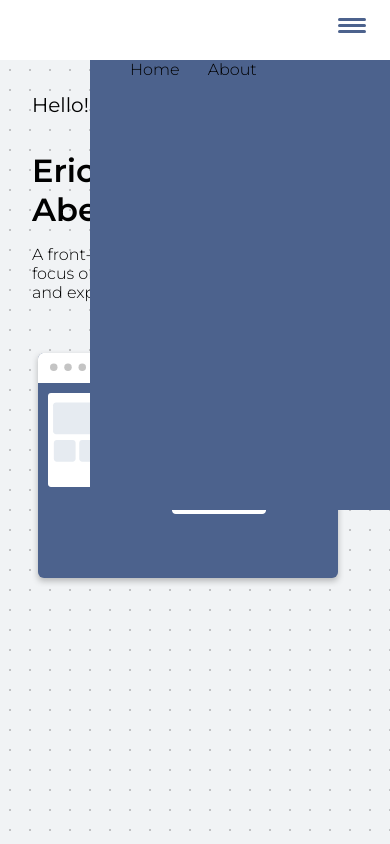
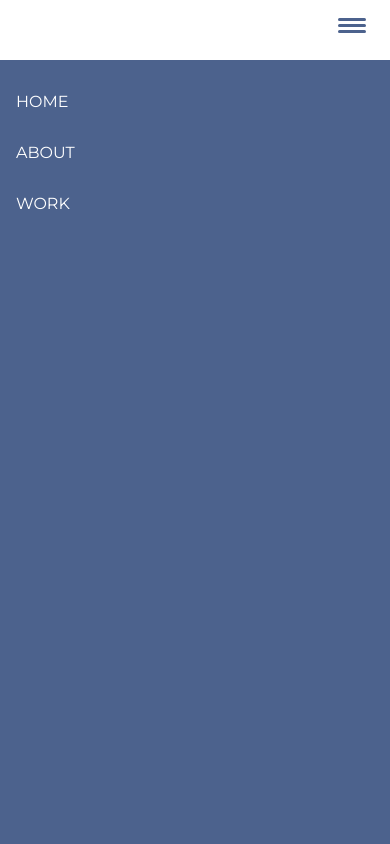
Before and after one commit to eabenojar/abeno, a Vue app: page / in a window 390 px wide. Both pictures are taken after a click on the element 352 px from the left and 25 px from the top of the page. Shown: the top 844 px of the page. Built offline with nearby package versions, Linux system fonts and the light colour scheme.

Commit message:
Adding mobile navbar menu

```diff
--- a/src/components/Navbar.vue
+++ b/src/components/Navbar.vue
@@ -20,12 +20,17 @@
       <ul>
         <li>
           <a href>
-            <i></i>Home
+            <i></i>HOME
           </a>
         </li>
         <li>
-          <a href>
-            <i></i>About
+          <a @click="scrollClicked(`about-section`)">
+            <i></i>ABOUT
+          </a>
+        </li>
+        <li>
+          <a @click="scrollClicked(`project-section`)">
+            <i></i>WORK
           </a>
         </li>
       </ul>
@@ -83,7 +88,7 @@ export default {
 </script>
 
 
-<style scoped>
+<style scoped lang="scss">
 .container {
   width: 95%;
   max-width: 1000px;
@@ -281,4 +286,37 @@ ul li a {
     float: left;
   }
 }
+@media only screen and (max-width: 540px) {
+  .tablet-mobile-nav {
+    position: absolute;
+    top: 60px;
+    right: 0;
+    background-color: #4c628d;
+    width: 100%;
+    z-index: 10000;
+    display: flex;
+    justify-content: center;
+    align-items: flex-start;
+    height: 100%;
+    /* clip-path: circle(0px at top right); */
+    /* transition: clip-path ease-in-out 700ms; */
+    ul {
+      padding: 0;
+      width: 100%;
+      li {
+        display: block;
+        font-family: Montserrat, sans-serif;
+        font-weight: 400;
+        margin: 2rem 0;
+        font-size: 1rem;
+        padding: 0 1rem;
+        color: white;
+        a {
+          display: block;
+          color: #fff;
+        }
+      }
+    }
+  }
+}
 </style>
```
